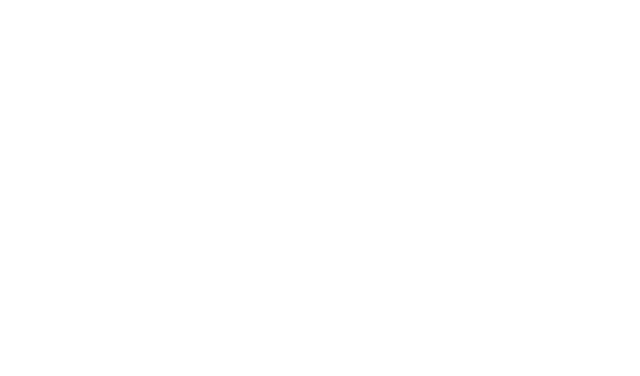
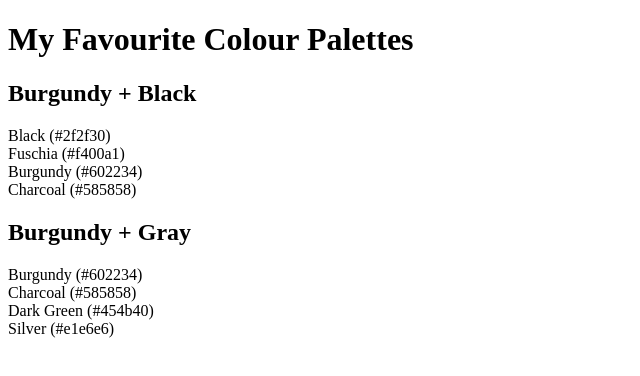
Before and after one commit to StefanTampu/ColorPalettes, a plain HTML site: page index.html in a window 1280 px wide. Shown: the whole page, without its empty margins (0-640 px from the left). Drawn offline with Linux system fonts and the light colour scheme.

Commit message:
Update index.html

```diff
--- a/index.html
+++ b/index.html
@@ -6,6 +6,25 @@
         <link href="style.css" rel="stylesheet" type="text/css">
     </head>
     <body>
+        <header>
+            <h1>My Favourite Colour Palettes</h1>
+        </header>
+        <main>
+            <h2>Burgundy + Black</h2>
+            <div class="palette-container">
+                <div class="cb black2f">Black (#2f2f30)</div>
+                <div class="cb fuschiaf4">Fuschia (#f400a1)</div>
+                <div class="cb burgundy60">Burgundy (#602234)</div>
+                <div class="cb charcoal58">Charcoal (#585858)</div>
+            </div>
 
+            <h2>Burgundy + Gray</h2>
+            <div class="palette-container">
+                <div class="cb burgundy60">Burgundy (#602234)</div>
+                <div class="cb charcoal58">Charcoal (#585858)</div>
+                <div class="cb dgreen45">Dark Green (#454b40)</div>
+                <div class="cb silvere1">Silver (#e1e6e6)</div>
+            </div>
+        </main>
     </body>
 </html>
```
